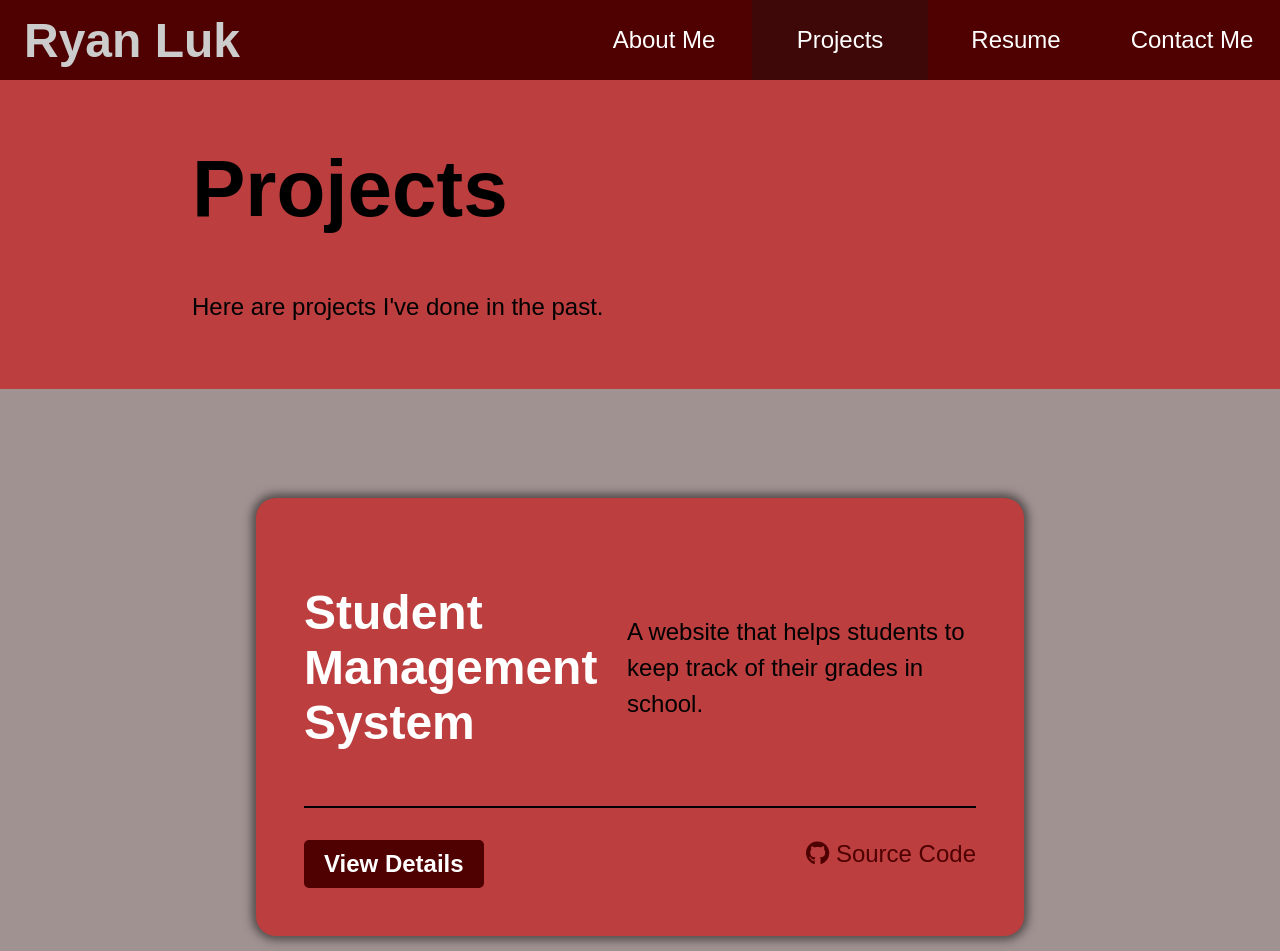
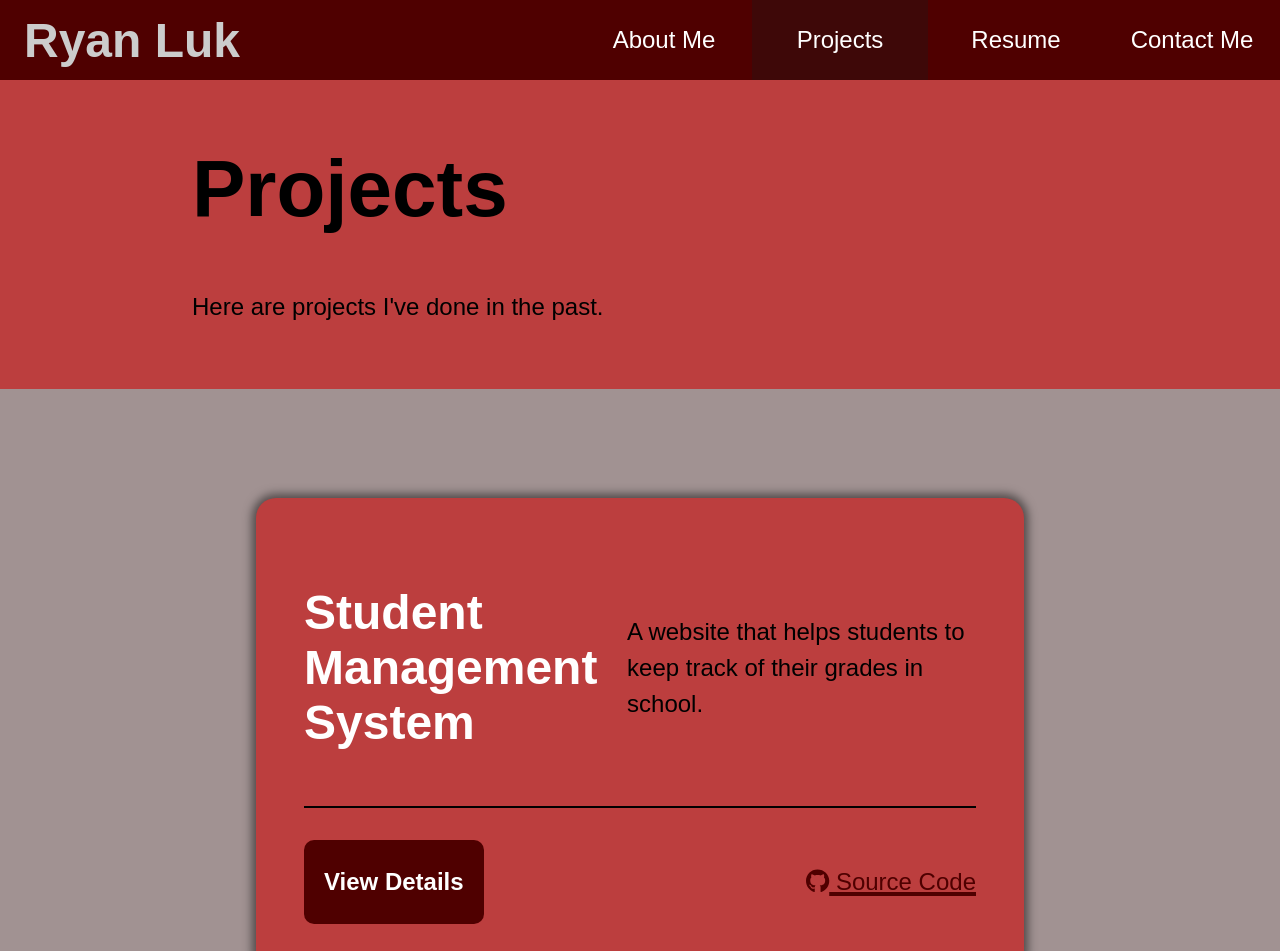
Before and after one commit to luk-ryan/luk-ryan.github.io, a React (Vite) app: page /projects in a window 1280 px wide. Shown: the top 951 px of the page. Built offline with nearby package versions, Linux system fonts and the light colour scheme.

Commit message:
small fix with text-link styling

```diff
--- a/src/components/ProjectCard.jsx
+++ b/src/components/ProjectCard.jsx
@@ -18,14 +18,16 @@ const ProjectCard = ({ name, description, githubLink }) => {
         <Link className="button-link" to={`/projects/${formatTitle(name)}`}>
           View Details
         </Link>
+        <p>
           <a
+            className="text-link"
             href={githubLink}
             target="_blank"
             rel="noopener noreferrer"
-          className="project-github"
           >
             <FontAwesomeIcon icon={faGithub} /> Source Code
           </a>
+        </p>
       </div>
     </div>
   );
--- a/src/components/subpages/ProjectDetail.jsx
+++ b/src/components/subpages/ProjectDetail.jsx
@@ -18,6 +18,7 @@ const ProjectDetail = () => {
           </p>
           <p>
             <a
+              className="text-link"
               href="https://github.com/luk-ryan/StudentManagementSystemV2"
               target="_blank"
               rel="noopener noreferrer"
--- a/src/index.css
+++ b/src/index.css
@@ -61,7 +61,9 @@ body {
 
 /* Button Link */
 .button-link {
-  display: inline-block;
+  display: flex;
+  justify-content: center;
+  align-items: center;
   padding: 10px 20px;
   font-size: var(--font-small);
   font-weight: bold;
@@ -69,7 +71,7 @@ body {
   text-decoration: none;
   color: var(--secondary-text-color);
   background-color: var(--accent-color);
-  border-radius: 5px;
+  border-radius: 10px;
   transition: background-color 0.3s, border-color 0.3s;
 }
 
@@ -329,16 +331,6 @@ body {
   justify-content: space-between;
 }
 
-.project-github {
-  font-size: var(--font-small);
-  color: var(--accent-color);
-  text-decoration: none;
-}
-
-.project-github:hover {
-  color: var(--accent-hover);
-}
-
 .project-card p {
   font-size: var(--font-small);
   color: var(--main-text-color);
```
Lines whose indentation alone changed are shown as unchanged.
